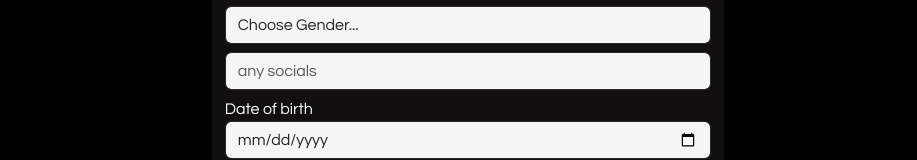
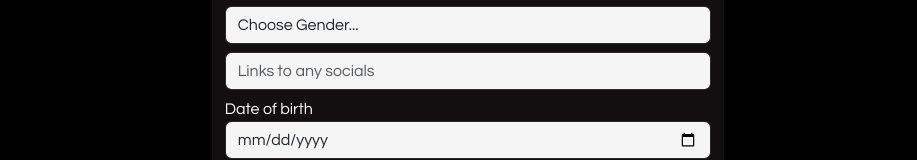
Before and after one commit to somkenemuscle/retweet_client, a Next.js app: page /signup in a window 1280 px wide. Shown: the part 452-612 px from the top of the page, without its empty margins (172-1089 px from the left). Built offline with nearby package versions, Linux system fonts and the light colour scheme.

Commit message:
working on status messages

```diff
--- a/app/signup/page.jsx
+++ b/app/signup/page.jsx
@@ -164,7 +164,7 @@ function signUp() {
                         </div>
 
                         <div className="col-lg-12 col-md-12">
-                            <input onChange={handleChange} type="text" value={user.socials} className="tweet-input form-control" placeholder="any socials" name='socials' />
+                            <input onChange={handleChange} type="text" value={user.socials} className="tweet-input form-control" placeholder="Links to any socials" name='socials' />
                         </div>
 
                         <div className="col-lg-12 col-md-12">
```
